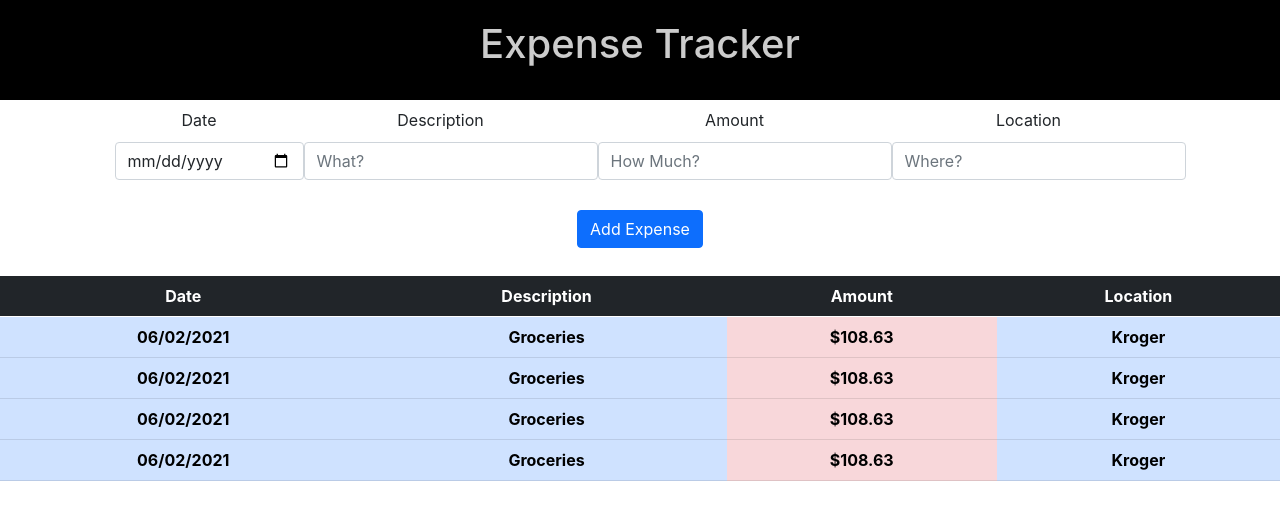
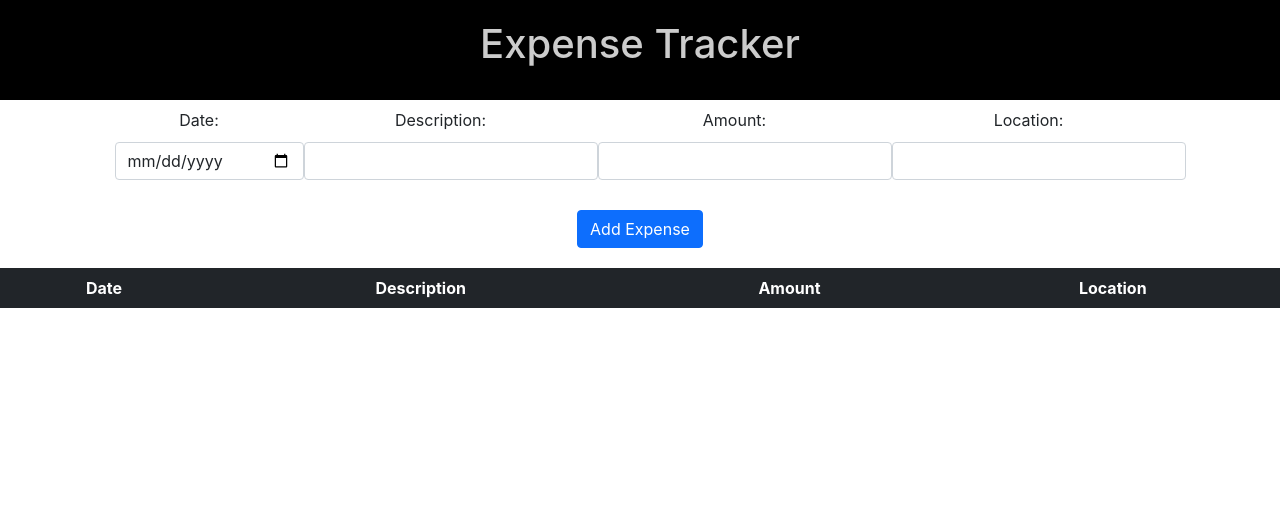
Before and after one commit to Trevorton27/nickPReactExpenseTracker, a React (Create React App) app: page / in a window 1280 px wide. Shown: the top 520 px of the page. Built offline with nearby package versions, Linux system fonts and the light colour scheme.

Commit message:
props passed to expenses component

```diff
--- a/src/App.css
+++ b/src/App.css
@@ -16,6 +16,3 @@ input {
   margin-top: 20px;
   margin-bottom: 20px;
 }
-.btn-danger {
-  color: rgb(206, 45, 45);
-}
--- a/src/App.js
+++ b/src/App.js
@@ -2,14 +2,12 @@
 import './App.css';
 import Form from './Form.js'
 import Header from './Header.js'
-import Expenses from './Expenses.js'
 
 function App() {
   return (
     <div className="App">
       <Header />
       <Form />
-      <Expenses />
     </div>
   );
 }
--- a/src/Expenses.js
+++ b/src/Expenses.js
@@ -1,6 +1,6 @@
 import React from 'react'
 
-function Expenses(){
+function Expenses(props){
 
         return (
             <div>
@@ -14,37 +14,27 @@ function Expenses(){
                         </tr>
                     </thead>
                     <tbody >
-                        <tr>
-                            <th className="table-primary">06/02/2021</th>
-                            <th className="table-primary">Groceries</th>
-                            <th className="table-danger">$108.63</th>
-                            <th className="table-primary">Kroger</th>
+                        {props.expenseArray.map((newExpense) => {
+                            const {id, date, description, amount, location} = newExpense;
+
+                        return (
+                        <tr key={id}>
+                            <th className="table-primary">{date}</th>
+                            <th className="table-primary">{description}</th>
+                            <th className="table-danger">$ {amount}</th>
+                            <th className="table-primary">{location}</th>
+                            <th>
+                                <button id="delete-button" className="btn btn-danger">Delete</button>
+                            </th>
                         </tr>
-                        <tr>
-                            <th className="table-primary">06/02/2021</th>
-                            <th className="table-primary">Groceries</th>
-                            <th className="table-danger">$108.63</th>
-                            <th className="table-primary">Kroger</th>
-                        </tr>
-                        <tr>
-                            <th className="table-primary">06/02/2021</th>
-                            <th className="table-primary">Groceries</th>
-                            <th className="table-danger">$108.63</th>
-                            <th className="table-primary">Kroger</th>
-                        </tr>
-                        <tr>
-                            <th className="table-primary">06/02/2021</th>
-                            <th className="table-primary">Groceries</th>
-                            <th className="table-danger">$108.63</th>
-                            <th className="table-primary">Kroger</th>
-                        </tr>
+                        )
+                    })}
 
                     </tbody>
                 </table>
             </div>
         )
 
-
-}
+    }
 
 export default Expenses
--- a/src/Form.js
+++ b/src/Form.js
@@ -1,77 +1,102 @@
-import React, {useState} from 'react'
+import React from 'react'
+import Expenses from './Expenses.js'
 
-function Form () {
+class Form extends React.Component {
 
-    const expenseData = {
-            id: Date.now(),
+    constructor (props) {
+        super(props)
+        this.state = {
+            expenseArray: [],
             date: "",
             description: "",
             amount: "",
             location: ""
-    };
+        }
+        this.handleChange = this.handleChange.bind(this)
+        this.handleAddExpense = this.handleAddExpense.bind(this)
+    }
 
-    const [itemData, setItemData] = useState(expenseData);
+    handleChange(e) {
+        const {name, value} = e.target
+        this.setState({
+            [name]: value
+        })
+    }
 
-    function setItem(e) {
-        e.preventDefault()
-       // setItemData()
-        console.log({expenseData})
+    handleAddExpense (e) {
+        e.preventDefault();
+
+        const newExpense = {
+          id: Date.now(),
+          date: this.state.date,
+          description: this.state.description,
+          amount: this.state.amount,
+          location: this.state.location
         }
+
+        this.setState( {
+          expenseArray: [...this.state.expenseArray, newExpense],
+          date: '',
+          desription: '',
+          amount: '',
+          location: ''
+
+        } )
+        console.log(newExpense)
+      }
+
+
+  render () {
         return (
             <div>
             <form className="form-dark">
 
-                <label>Date
+                <label>Date:
                 <input
                     type="date"
                     name="date"
-                    value={itemData.date}
-                    onChange={(e) => setItemData({...itemData, date: e.target.value})}
+                    value={this.state.date}
+                    onChange={this.handleChange}
                     className="form-control"
                     />
                 </label>
-
-                <label>Description
+                <label>Description:
                 <input
                     type="text"
                     name="description"
-                    value={itemData.description}
-                    onChange={(e) => setItemData({...itemData, description: e.target.value})}
+                    value={this.state.description}
+                    onChange={this.handleChange}
                     className="form-control"
-                    placeholder="What?"
                     />
                 </label>
-
-                <label>Amount
+                <label>Amount:
                 <input
                     type="number"
                     name="amount"
-                    value={itemData.amount}
-                    onChange={(e) => setItemData({...itemData, amount: e.target.value})}
+                    value={this.state.amount}
+                    onChange={this.handleChange}
                     className="form-control"
-                    placeholder="How Much?"
                     />
                 </label>
-
-                <label>Location
+                <label>Location:
                 <input
                     type="text"
                     name="location"
-                    value={itemData.location}
-                    onChange={(e) => setItemData({...itemData, location: e.target.value})}
+                    value={this.state.location}
+                    onChange={this.handleChange}
                     className="form-control"
-                    placeholder="Where?"
                     />
                 </label>
 
                     <br />
 
-                <button id="add-expense" className="btn btn-primary" type="submit" onClick={setItem}>Add Expense</button>
-                <h1>{}</h1>
+                <button id="add-expense" className="btn btn-primary" onClick={this.handleAddExpense}>Add Expense</button>
 
             </form>
+            <Expenses expenseArray={this.state.expenseArray} />
         </div>
         )
     }
+}
 
 export default Form
```
Lines whose indentation alone changed are shown as unchanged.
